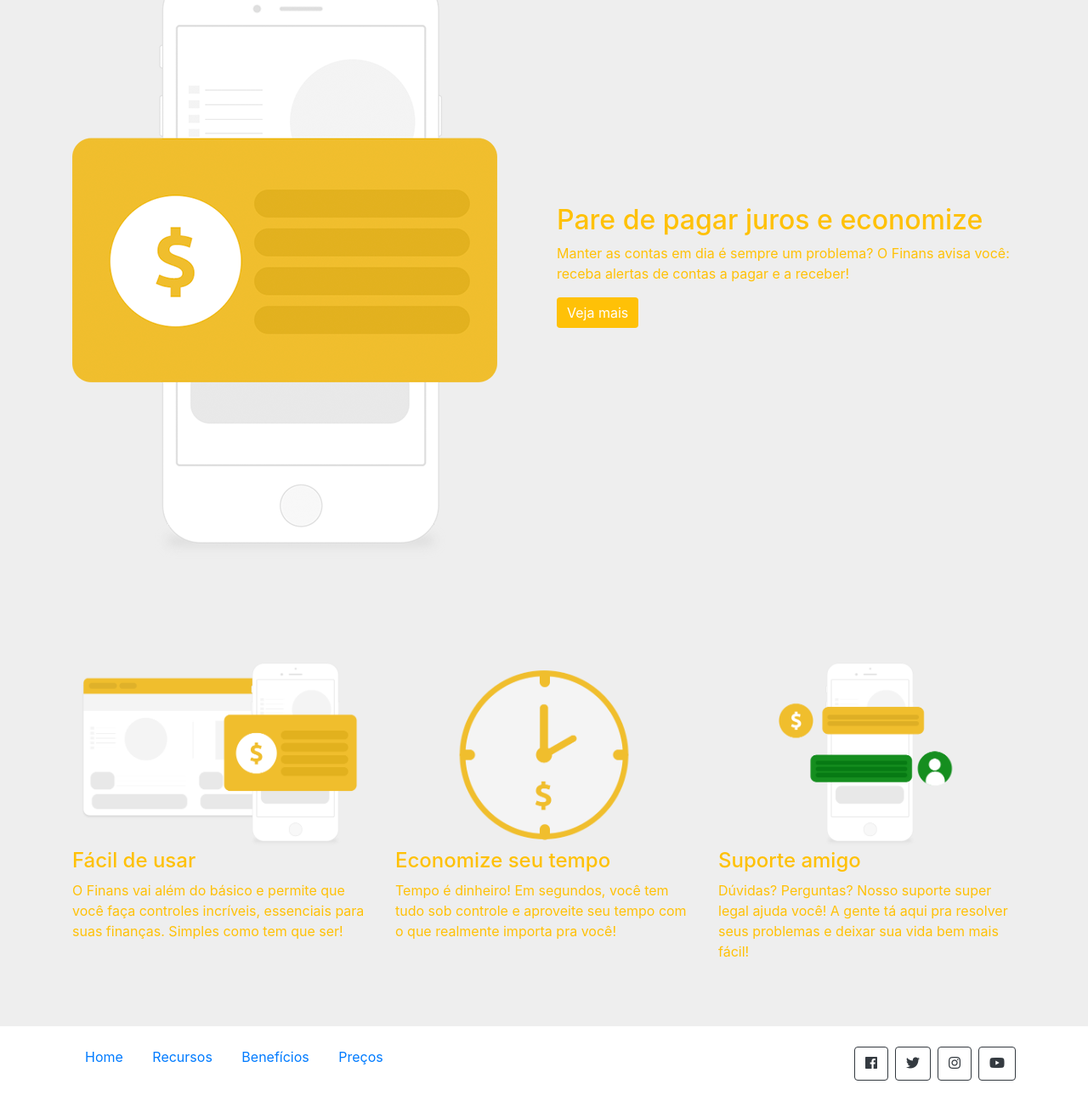
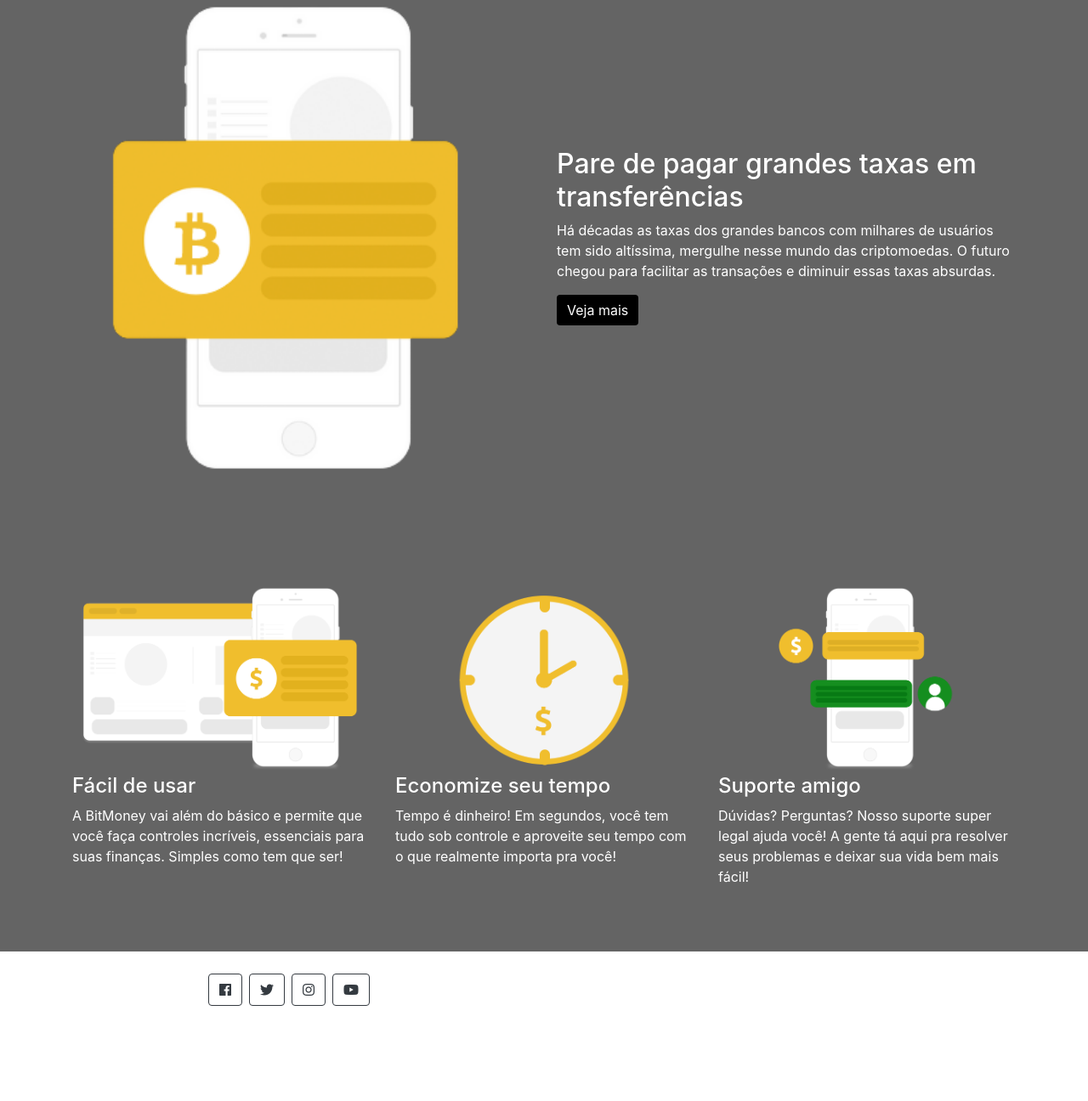
Before and after one commit to lucaspalmanew/projeto-bitmoney, a plain HTML site: page index.html in a window 1280 px wide. Shown: the part 1120-2416 px from the top of the page at 85% size. After the commit the page ends 2328 px from the top, so only its background shows below. Drawn offline with nearby package versions, Linux system fonts and the light colour scheme.

Commit message:
commit atuc

```diff
--- a/css/estilo.css
+++ b/css/estilo.css
@@ -1,5 +1,5 @@
 #home {
-	background: #000000;
+	background: #ffc107;
 	color: rgb(255, 255, 255);;
 }
 .caixa {
@@ -8,23 +8,49 @@
 
 }
 footer p a {
-    margin: 5px 15px;
+    margin: 5px 15px;;
 }
 
 .nav-item {
-    font-display: #000000;
+    font-display: #ffffff;
 }
 
 .btn-primary {
-    background: #ffc107;
+    background: #ffffff;
     border: #ffc107;
 }
 
 .caixa {
-    background: rgb(238, 238, 238);
+    background: rgb(100, 100, 100);
     color: black;
 }
 
 .row {
-    color: #ffc107;
+    color: #ffffff;
 }
+
+.btn-outline-light {
+    background: #000000;
+    border: white;
+}
+
+.align-self-center {
+    color:#000000
+}
+
+.btn-primary {
+    background: #000000;
+}
+
+.align-self-center {
+    color: white;
+}
+
+.col-md-6 {
+    padding-top: 10px;
+}
+
+.col-md-4 {
+    margin-top: 2px;
+
+}
--- a/index.html
+++ b/index.html
@@ -19,7 +19,7 @@
         <div class="container">
 
           <a href="#" class="navbar-brand">
-            <img src="img/BitMoney-removebg-preview.png" width="142" >
+            <img src="img/BitMoney__4_-removebg-preview (2).png" width="142" >
           </a>
 
           <button class="navbar-toggler" data-toggle="collapse" data-target="#nav-principal">
@@ -100,7 +100,7 @@
             </div>
           </div>
           <div class="col-md-6">
-            <img src="img/saiba.png" class="img-fluid">
+            <img src="img/cartão.png" class="img-fluid">
           </div>
         </div>
       </div>
@@ -110,13 +110,13 @@
       <div class="container">
         <div class="row">
           <div class="col-md-6">
-            <img src="img/juros.png" class="img-fluid">
+            <img src="img/juros1.png" class="img-fluid" width="500">
           </div>
           <div class="col-md-6 d-flex">
             <div class="align-self-center">
-              <h2>Pare de pagar juros e economize</h2>
+              <h2>Pare de pagar grandes taxas em transferências</h2>
               <p>
-                Manter as contas em dia é sempre um problema? O Finans avisa você: receba alertas de contas a pagar e a receber!
+                Há décadas as taxas dos grandes bancos com milhares de usuários tem sido altíssima, mergulhe nesse mundo das criptomoedas. O futuro chegou para facilitar as transações e diminuir essas taxas absurdas.
               </p>
               <a href="" class="btn btn-primary">Veja mais</a>
             </div>
@@ -129,10 +129,10 @@
       <div class="container">
         <div class="row">
           <div class="col-md-4">
-            <img src="img/facil.png" class="img-fluid">
+            <img src="img/facil1.png" class="img-fluid">
             <h4>Fácil de usar</h4>
             <p>
-              O Finans vai além do básico e permite que você faça controles incríveis, essenciais para suas finanças. Simples como tem que ser!
+              A BitMoney vai além do básico e permite que você faça controles incríveis, essenciais para suas finanças. Simples como tem que ser!
             </p>
           </div>
           <div class="col-md-4">
@@ -156,14 +156,7 @@
     <footer class="mt-4 mb-4">
       <div class="container">
         <div class="row">
-          <div class="col-md-8">
-            <p>
-              <a href="">Home</a>
-              <a href="">Recursos</a>
-              <a href="">Benefícios</a>
-              <a href="">Preços</a>
-            </p>
-          </div>
+
           <div class="col-md-4 d-flex justify-content-end">
             <a href="" class="btn btn-outline-dark">
               <i class="fab fa-facebook"></i>
```
Also changed, not shown: img/BitMoney__4_-removebg-preview (2).png (added), img/cartão.png (added), img/facil1.png (renamed from img/facil.png), img/juros1.png (added), img/suporte1.png (added).
